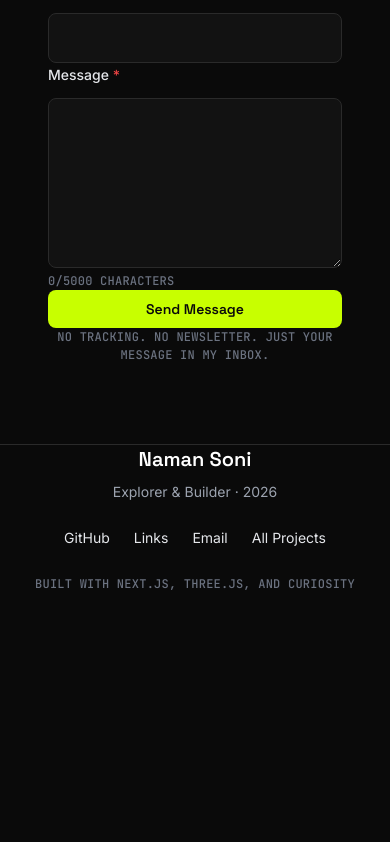
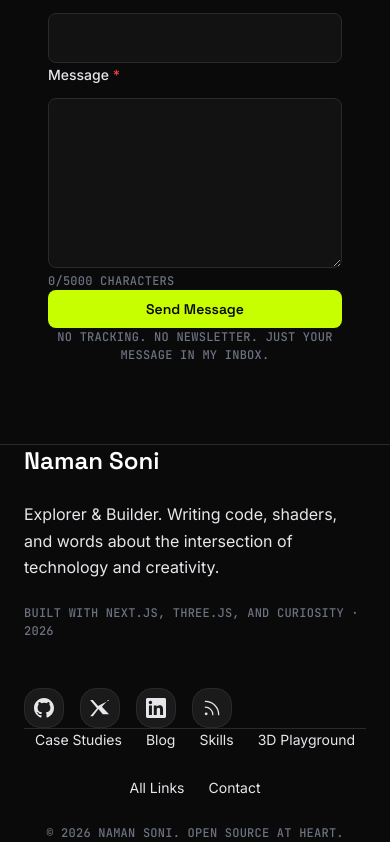
Before and after one commit to Newera-AI-Agent/project-new-project-k6ply, a Next.js app: page / in a window 390 px wide. Shown: the part 6823-7665 px from the top of the page. Before the commit the page ends 7416 px from the top, so only its background shows below. Built offline with nearby package versions, Linux system fonts and the light colour scheme.

Commit message:
cloud status: step 232

```diff
--- a/components/footer.tsx
+++ b/components/footer.tsx
@@ -1,55 +1,196 @@
 import Link from 'next/link';
+import { useState, FormEvent } from 'react';
+
+interface SocialLink {
+  name: string;
+  href: string;
+  icon: React.ReactNode;
+  label: string;
+}
 
 export function Footer() {
   const year = new Date().getFullYear();
+  const [email, setEmail] = useState('');
+  const [status, setStatus] = useState<'idle' | 'submitting' | 'success' | 'error'>('idle');
+
+  const socialLinks: SocialLink[] = [
+    {
+      name: 'GitHub',
+      href: 'https://github.com/NamanSoni78',
+      label: 'View my code on GitHub',
+      icon: (
+        <svg width="20" height="20" viewBox="0 0 24 24" fill="currentColor" aria-hidden="true">
+          <path d="M12 0C5.374 0 0 5.373 0 12c0 5.302 3.438 9.8 8.207 11.387.599.111.793-.261.793-.577v-2.234c-3.338.726-4.033-1.416-4.033-1.416-.546-1.387-1.333-1.756-1.333-1.756-1.089-.745.083-.729.083-.729 1.205.084 1.839 1.237 1.839 1.237 1.07 1.834 2.807 1.304 3.492.997.107-.775.418-1.305.762-1.604-2.665-.305-5.467-1.334-5.467-5.931 0-1.311.469-2.381 1.236-3.221-.124-.303-.535-1.524.117-3.176 0 0 1.008-.322 3.301 1.23A11.509 11.509 0 0112 5.803c1.02.005 2.047.138 3.006.404 2.291-1.552 3.297-1.23 3.297-1.23.653 1.653.242 2.874.118 3.176.77.84 1.235 1.911 1.235 3.221 0 4.609-2.807 5.624-5.479 5.921.43.372.823 1.102.823 2.222v3.293c0 .319.192.694.801.576C20.566 21.797 24 17.3 24 12c0-6.627-5.373-12-12-12z" />
+        </svg>
+      ),
+    },
+    {
+      name: 'Twitter',
+      href: 'https://twitter.com/namansoni78',
+      label: 'Follow me on Twitter',
+      icon: (
+        <svg width="20" height="20" viewBox="0 0 24 24" fill="currentColor" aria-hidden="true">
+          <path d="M18.244 2.25h3.308l-7.227 8.26 8.502 9.124H15.31l-5.214-6.334L3.437 21.75H.272l8.104-9.408L.114 2.25h3.267l6.334 7.202L23.574 2.25z" />
+        </svg>
+      ),
+    },
+    {
+      name: 'LinkedIn',
+      href: 'https://linkedin.com/in/namansoni78',
+      label: 'Connect on LinkedIn',
+      icon: (
+        <svg width="20" height="20" viewBox="0 0 24 24" fill="currentColor" aria-hidden="true">
+          <path d="M20.447 20.452h-3.554v-5.569c0-1.328-.027-3.037-1.852-3.037-1.853 0-2.136 1.445-2.136 2.939v5.667H9.351V9h3.414v1.561h.046c.477-.9 1.637-1.85 3.37-1.85 3.601 0 4.267 2.37 4.267 5.455v6.286zM5.337 7.433c-1.144 0-2.063-.926-2.063-2.065 0-1.138.92-2.063 2.063-2.063 1.14 0 2.064.925 2.064 2.063 0 1.139-.925 2.065-2.064 2.065zm1.782 13.019H3.555V9h3.564v11.452zM22.225 0H1.771C.792 0 0 .774 0 1.729v20.542C0 23.227.792 24 1.771 24h20.451C23.2 24 24 23.227 24 22.271V1.729C24 .774 23.2 0 22.222 0h.003z" />
+        </svg>
+      ),
+    },
+    {
+      name: 'RSS',
+      href: '/blog/rss.xml',
+      label: 'Subscribe to RSS feed',
+      icon: (
+        <svg width="20" height="20" viewBox="0 0 24 24" fill="none" stroke="currentColor" strokeWidth="1.5" strokeLinecap="round" strokeLinejoin="round" aria-hidden="true">
+          <path d="M4 11a9 9 0 0 1 9 9" />
+          <path d="M4 4a16 16 0 0 1 16 16" />
+          <circle cx="5" cy="19" r="1" />
+        </svg>
+      ),
+    },
+  ];
+
+  const handleSubmit = async (e: FormEvent<HTMLFormElement>) => {
+    e.preventDefault();
+    setStatus('submitting');
+
+    // Simulate API call - replace with actual newsletter service (Buttondown, ConvertKit, etc.)
+    await new Promise((resolve) => setTimeout(resolve, 1000));
+
+    // For demo, always succeed
+    setStatus('success');
+    setEmail('');
+
+    // Reset after 3 seconds
+    setTimeout(() => setStatus('idle'), 3000);
+  };
 
   return (
-    <footer className="border-t border-surface-border py-12" role="contentinfo">
-      <div className="container flex flex-col md:flex-row items-center justify-between gap-6">
-        <div className="flex flex-col items-center md:items-start gap-2">
-          <p className="heading-sm text-primary">Naman Soni</p>
-          <p className="body-sm text-text-muted">
-            Explorer & Builder · {year}
+    <footer className="border-t border-surface-border py-16" role="contentinfo">
+      <div className="container">
+        {/* Main content grid */}
+        <div className="grid gap-12 md:grid-cols-[1fr_auto_1fr] items-start">
+          {/* Brand / About */}
+          <div className="flex flex-col gap-6">
+            <p className="heading-md text-primary">Naman Soni</p>
+            <p className="body text-text-secondary max-w-xs">
+              Explorer & Builder. Writing code, shaders, and words about the intersection of technology and creativity.
+            </p>
+            <p className="caption text-text-subtle">
+              Built with Next.js, Three.js, and curiosity · {year}
             </p>
           </div>
 
-        <nav aria-label="Footer navigation" className="flex flex-wrap items-center justify-center gap-6">
+          {/* Newsletter */}
+          <div className="hidden lg:block w-full max-w-md">
+            <h3 className="heading-sm text-primary mb-4">Stay Updated</h3>
+            <p className="body-sm text-text-secondary mb-4">
+              Occasional essays on graphics, systems, and building things. No spam, unsubscribe anytime.
+            </p>
+            <form onSubmit={handleSubmit} className="flex gap-2" aria-label="Newsletter signup">
+              <label htmlFor="footer-email" className="sr-only">Email address</label>
+              <input
+                id="footer-email"
+                type="email"
+                value={email}
+                onChange={(e) => setEmail(e.target.value)}
+                placeholder="you@example.com"
+                required
+                disabled={status === 'submitting' || status === 'success'}
+                className="flex-1 input bg-surface border-surface-border text-primary placeholder:text-text-subtle focus:border-primary-accent focus:ring-1 focus:ring-primary-accent"
+                aria-describedby="footer-email-status"
+              />
+              <button
+                type="submit"
+                disabled={status === 'submitting' || status === 'success'}
+                className="btn btn-primary whitespace-nowrap"
+                aria-live="polite"
+              >
+                {status === 'submitting' && (
+                  <>
+                    <svg className="animate-spin -ml-1 mr-2 h-4 w-4" viewBox="0 0 24 24" aria-hidden="true">
+                      <circle className="opacity-25" cx="12" cy="12" r="10" stroke="currentColor" strokeWidth="4" fill="none" />
+                      <path className="opacity-75" fill="currentColor" d="M4 12a8 8 0 018-8V0C5.373 0 0 5.373 0 12h4zm2 5.291A7.962 7.962 0 014 12H0c0 3.042 1.135 5.824 3 7.938l3-2.647z" />
+                    </svg>
+                    Subscribing...
+                  </>
+                )}
+                {status === 'success' ? (
+                  <>
+                    <svg width="20" height="20" viewBox="0 0 24 24" fill="none" stroke="currentColor" strokeWidth="2" strokeLinecap="round" strokeLinejoin="round" className="mr-2" aria-hidden="true">
+                      <polyline points="20 6 9 17 4 12" />
+                    </svg>
+                    Subscribed!
+                  </>
+                ) : (
+                  'Subscribe'
+                )}
+              </button>
+              <p id="footer-email-status" className="sr-only" aria-live="polite">
+                {status === 'success' && 'Successfully subscribed to newsletter'}
+                {status === 'error' && 'Failed to subscribe. Please try again.'}
+              </p>
+            </form>
+          </div>
+
+          {/* Social Links */}
+          <nav aria-label="Social links" className="flex flex-col gap-6 md:items-end md:justify-end">
+            <h3 className="heading-sm text-primary hidden lg:block">Connect</h3>
+            <div className="flex items-center gap-4">
+              {socialLinks.map((social) => (
                 <Link
-            href="https://github.com/NamanSoni78"
+                  key={social.name}
+                  href={social.href}
                   target="_blank"
                   rel="noopener noreferrer"
-            className="link body-sm"
+                  className="social-link w-10 h-10 rounded-xl bg-surface-overlay border border-surface-border flex items-center justify-center text-text-secondary hover:text-primary-accent hover:border-primary-accent/50 hover:bg-primary-accent/5 transition-all duration-200 group"
+                  aria-label={social.label}
                 >
-            GitHub
+                  {social.icon}
+                  <span className="sr-only">{social.name}</span>
                 </Link>
-          <Link
-            href="https://links.namansoni.in/namansoni78"
-            target="_blank"
-            rel="noopener noreferrer"
-            className="link body-sm"
-          >
-            Links
-          </Link>
-          <Link
-            href="mailto:hi@namansoni.in"
-            className="link body-sm"
-          >
-            Email
-          </Link>
-          <Link
-            href="https://github.com/NamanSoni78?tab=repositories"
-            target="_blank"
-            rel="noopener noreferrer"
-            className="link body-sm"
-          >
-            All Projects
-          </Link>
+              ))}
+            </div>
           </nav>
+        </div>
 
+        {/* Footer Navigation */}
+        <div className="mt-12 pt-8 border-t border-surface-border">
+          <nav aria-label="Footer navigation" className="flex flex-col md:flex-row items-center justify-between gap-6 flex-wrap">
+            <div className="flex flex-wrap items-center justify-center gap-6">
+              <Link href="/case-studies" className="link body-sm">Case Studies</Link>
+              <Link href="/blog" className="link body-sm">Blog</Link>
+              <Link href="/skills" className="link body-sm">Skills</Link>
+              <Link href="/playground" className="link body-sm">3D Playground</Link>
+              <Link href="https://links.namansoni.in/namansoni78" target="_blank" rel="noopener noreferrer" className="link body-sm">All Links</Link>
+              <Link href="mailto:hi@namansoni.in" className="link body-sm">Contact</Link>
+            </div>
             <p className="caption text-text-subtle" aria-hidden="true">
-          Built with Next.js, Three.js, and curiosity
+              © {year} Naman Soni. Open source at heart.
             </p>
+          </nav>
         </div>
+      </div>
+
+      <style jsx global>{`
+        .social-link:focus-visible {
+          outline: 2px solid var(--primary-accent);
+          outline-offset: 2px;
+        }
+        @media (prefers-reduced-motion: reduce) {
+          .social-link {
+            transition: none;
+          }
+        }
+      `}</style>
     </footer>
   );
 }
```
Also changed, not shown: .newera/cloud/status.json, .newera/vm/PLAN.json, .newera/vm/WORKLOG.md. Lines whose indentation alone changed are shown as unchanged.
